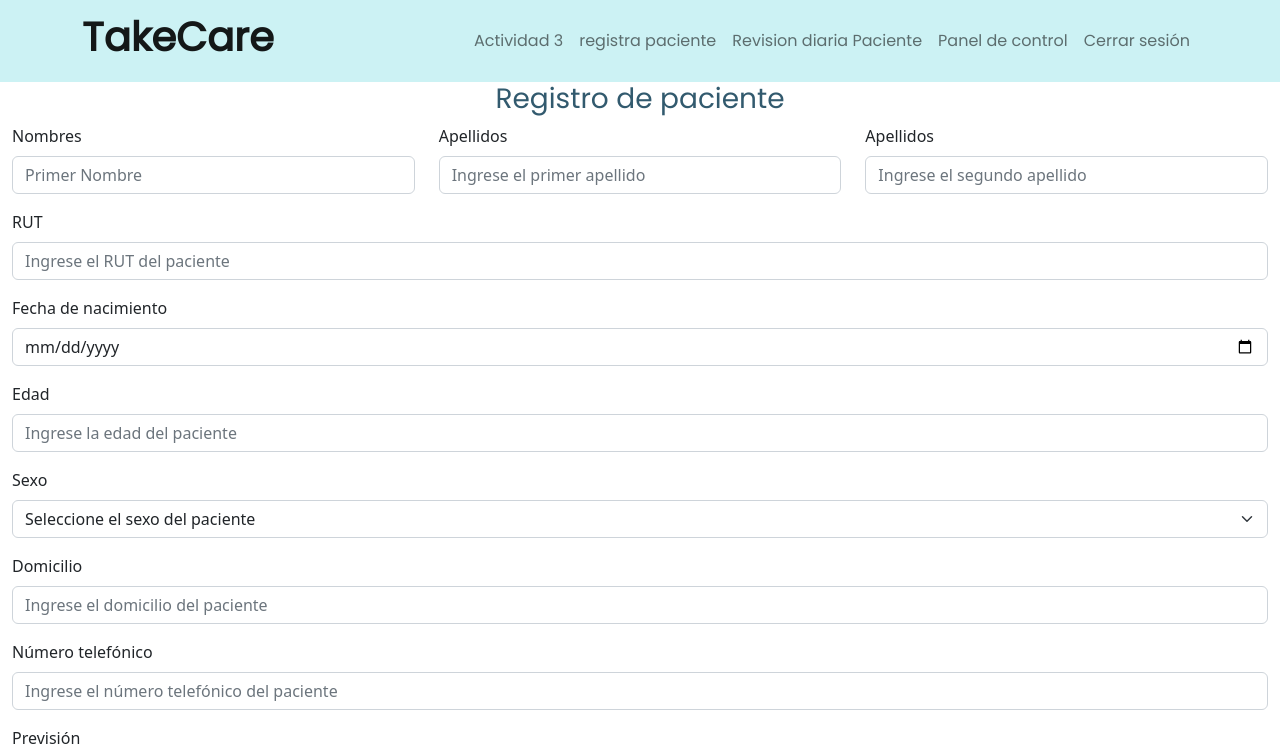
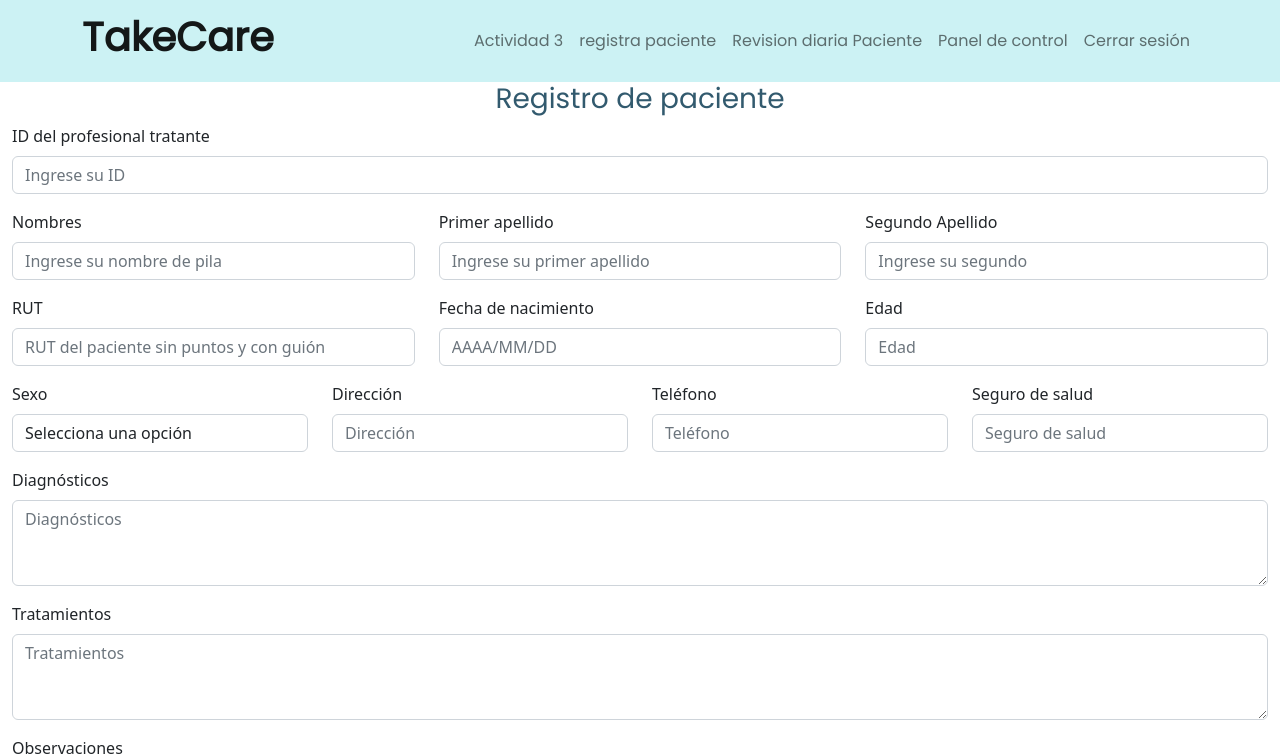
Before and after one commit to mrav7/TakeCare, a React (Vite) app in the folder TakeCare/frontend/: page /signup-patient in a window 1280 px wide. Shown: the top 756 px of the page. Built offline with nearby package versions, Linux system fonts and the light colour scheme.

Commit message:
completado PatientRegisterForm

```diff
--- a/TakeCare/frontend/src/components/main/PatientRegisterForm.jsx
+++ b/TakeCare/frontend/src/components/main/PatientRegisterForm.jsx
@@ -1,90 +1,131 @@
-import React from "react";
+import React, { useState } from "react";
 import { Container, Row, Col, Form, Button } from "react-bootstrap";
 import { useForm } from "react-hook-form";
+import axios from "axios";
+import { useNavigate } from "react-router-dom";
 
 function PatientRegisterForm() {
-  const {
-    register,
-    watch,
-    getValues,
-    handleSubmit,
-    formState: { errors },
-  } = useForm();
+  const { register, handleSubmit, formState: { errors } } = useForm();
+  const [values, setValues] = useState({
+    IDProfessional: '',
+    firstname: '',
+    middlename: '',
+    lastname: '',
+    rut: '',
+    birthdate: '',
+    age: '',
+    gender: '',
+    address: '',
+    phone: '',
+    insurance: '',
+    diagnostics: '',
+    treatments: '',
+    observations: ''
+  });
+  const navigate = useNavigate();
 
   const onSubmit = (data) => {
-    console.log(data);
-  };
+    axios.post('http://localhost:3000/createPatient', values)
+      .then(res => {
+        console.log(res);
+        navigate('/patientPage')
+      })
+      .catch(err => console.log(err))
+  }
 
   return (
     <Container fluid>
-      <h3 class="_h3">Registro de paciente</h3>
-      <Form className="" onSubmit={handleSubmit(onSubmit)}>
+      <h3 className="_h3">Registro de paciente</h3>
+      <Form className="" method="" onSubmit={handleSubmit(onSubmit)}>
+        <Col>
+            <Form.Group className="mb-3" controlId="regPatientsProfessionalID">
+              <Form.Label>ID del profesional tratante</Form.Label>
+              <Form.Control
+                type="text"
+                name="IDProfessional"
+                {...register("IDProfessional", {
+                  required: true,
+                  min: 1,
+                  max: 1000,
+                })}
+                placeholder="Ingrese su ID"
+                onChange={e => setValues({...values, IDProfessional: e.target.value})}
+              ></Form.Control>
+              {errors.IDProfessional && errors.IDProfessional.type === "required" && (
+                <p className="errorMsg">Ingresa el ID del profesional</p>
+              )}
+              {errors.IDProfessional && errors.IDProfessional.type === "min" && (
+                <p className="errorMsg">El ID debe ser mayor a 0</p>
+              )}
+              {errors.IDProfessional && errors.IDProfessional.type === "max" && (
+                <p className="errorMsg">El ID debe ser menor o igual a 1000</p>
+              )}
+            </Form.Group>
+          </Col>
         <Row>
           <Col>
             <Form.Group className="mb-3" controlId="regPatientName">
               <Form.Label>Nombres</Form.Label>
               <Form.Control
                 type="text"
-                name="name"
-                {...register("name", {
+                name="firstname"
+                {...register("firstname", {
                   required: true,
                   pattern: /^([A-Za-z])+$/,
                 })}
-                placeholder="Primer Nombre"
+                placeholder="Ingrese su nombre de pila"
+                onChange={e => setValues({...values, firstname: e.target.value})}
               ></Form.Control>
-              {errors.name && errors.name.type === "required" && (
-                <p className="errorMsg">Pon tu nombre</p>
+              {errors.firstname && errors.firstname.type === "required" && (
+                <p className="errorMsg">Ingresa el primer nombre</p>
               )}
-              {errors.name && errors.name.type === "pattern" && (
-                <p className="errorMsg">Debe ser solo letras sin espacios</p>
+              {errors.firstname && errors.firstname.type === "pattern" && (
+                <p className="errorMsg">Solo se permiten letras sin espacios</p>
               )}
             </Form.Group>
           </Col>
           <Col>
-            <Form.Group className="mb-3" controlId="regPatientLastname">
-              <Form.Label>Apellidos</Form.Label>
+            <Form.Group className="mb-3" controlId="regPatientMiddlename">
+              <Form.Label>Primer apellido</Form.Label>
               <Form.Control
                 type="text"
-                name="firstLastName"
-                {...register("firstLastName", {
-                  required: true,
+                name="middlename"
+                {...register("middlename", {
                   pattern: /^([A-Za-z])+$/,
                 })}
-                placeholder="Ingrese el primer apellido"
+                placeholder="Ingrese su primer apellido"
+                onChange={e => setValues({...values, middlename: e.target.value})}
               ></Form.Control>
-              {errors.firstLastName &&
-                errors.firstLastName.type === "required" && (
-                  <p className="errorMsg">Pon tu primer Apellido</p>
-                )}
-              {errors.firstLastName &&
-                errors.firstLastName.type === "pattern" && (
-                  <p className="errorMsg">Debe ser solo letras sin espacios</p>
+              {errors.middlename && errors.middlename.type === "pattern" && (
+                <p className="errorMsg">Solo se permiten letras sin espacios</p>
               )}
             </Form.Group>
           </Col>
           <Col>
-            <Form.Group className="mb-3" controlId="regPatientLastname">
-              <Form.Label>Apellidos</Form.Label>
+            <Form.Group className="mb-3" controlId="regPatientLastName">
+              <Form.Label>Segundo Apellido</Form.Label>
               <Form.Control
                 type="text"
-                name="secondLastName"
-                {...register("secondLastName", {
+                name="lastname"
+                {...register("lastname", {
                   required: true,
                   pattern: /^([A-Za-z])+$/,
                 })}
-                placeholder="Ingrese el segundo apellido"
+                placeholder="Ingrese su segundo"
+                onChange={e => setValues({...values, lastname: e.target.value})}
               ></Form.Control>
-              {errors.secondLastName && errors.secondLastName.type === "required" && (
-                <p className="errorMsg">Pon tu segundo apellido</p>
+              {errors.lastname && errors.lastname.type === "required" && (
+                <p className="errorMsg">Ingresa su segundo apellido</p>
               )}
-              {errors.secondLastName && errors.secondLastName.type === "pattern" && (
-                <p className="errorMsg">Debe ser solo letras sin espacios</p>
+              {errors.lastname && errors.lastname.type === "pattern" && (
+                <p className="errorMsg">Solo se permiten letras sin espacios</p>
               )}
             </Form.Group>
           </Col>
         </Row>
+        <Row>
           <Col>
-          <Form.Group className="mb-3" controlId="regPatientRut">
+            <Form.Group className="mb-3" controlId="regPatientRUT">
               <Form.Label>RUT</Form.Label>
               <Form.Control
                 type="text"
@@ -93,30 +134,31 @@ function PatientRegisterForm() {
                   required: true,
                   pattern: /[0-9]{8}(-)(([0-9]{1})|k)/,
                 })}
-              placeholder="Ingrese el RUT del paciente"
+                placeholder="RUT del paciente sin puntos y con guión"
+                onChange={e => setValues({...values, rut: e.target.value})}
               ></Form.Control>
               {errors.rut && errors.rut.type === "required" && (
-              <p className="errorMsg">Pon tu rut</p>
+                <p className="errorMsg">Ingresa el RUT</p>
               )}
               {errors.rut && errors.rut.type === "pattern" && (
-              <p className="errorMsg">Debe poner rut con guion y sin puntos</p>
+                <p className="errorMsg">Ingresa un RUT válido</p>
               )}
-            <Form.Text></Form.Text>
             </Form.Group>
           </Col>
           <Col>
-          <Form.Group className="mb-3" controlId="regPatientBirthday">
+            <Form.Group className="mb-3" controlId="regPatientBirthdate">
               <Form.Label>Fecha de nacimiento</Form.Label>
               <Form.Control
-              type="date"
-              name="date"
-              {...register("date", {
+                type="text"
+                name="birthdate"
+                {...register("birthdate", {
                   required: true,
                 })}
-              placeholder="Ingrese la fecha de nacimiento del paciente"
+                placeholder="AAAA/MM/DD"
+                onChange={e => setValues({...values, birthdate: e.target.value})}
               ></Form.Control>
-            {errors.date && errors.date.type === "required" && (
-              <p className="errorMsg">Pon fecha</p>
+              {errors.birthdate && errors.birthdate.type === "required" && (
+                <p className="errorMsg">Ingresa la fecha de nacimiento</p>
               )}
             </Form.Group>
           </Col>
@@ -124,158 +166,156 @@ function PatientRegisterForm() {
             <Form.Group className="mb-3" controlId="regPatientAge">
               <Form.Label>Edad</Form.Label>
               <Form.Control
-              type="text"
+                type="number"
                 name="age"
                 {...register("age", {
                   required: true,
-                pattern:/[0-9]+/,
-                min: 1,
-                max: 130,
+                  min: 0,
                 })}
-              placeholder="Ingrese la edad del paciente"
+                placeholder="Edad"
+                onChange={e => setValues({...values, age: e.target.value})}
               ></Form.Control>
               {errors.age && errors.age.type === "required" && (
-              <p className="errorMsg">Poner edad</p>
+                <p className="errorMsg">Ingresa la edad</p>
               )}
               {errors.age && errors.age.type === "min" && (
-              <p className="errorMsg">Edad minima 1</p>
+                <p className="errorMsg">La edad debe ser mayor o igual a 0</p>
               )}
-            {errors.age && errors.age.type === "max" && (
-              <p className="errorMsg">Edad maxima 130</p>
-            )}
-            {errors.age && errors.age.type === "pattern" && (
-              <p className="errorMsg">Solo numeros</p>
-            )}
-            <Form.Text></Form.Text>
             </Form.Group>
           </Col>
+        </Row>
+        <Row>
           <Col>
             <Form.Group className="mb-3" controlId="regPatientGender">
               <Form.Label>Sexo</Form.Label>
-            <Form.Select
-              aria-label="Default select example"
+              <Form.Control
+                as="select"
                 name="gender"
                 {...register("gender", {
                   required: true,
                 })}
-            >
-              <option selected disabled value="">
-                Seleccione el sexo del paciente
-              </option>
-              <option value="1">Másculino</option>
-              <option value="2">Femenino</option>
-            </Form.Select>
+                onChange={e => setValues({...values, gender: e.target.value})}>
+                <option value="">Selecciona una opción</option>
+                <option value="0">Masculino</option>
+                <option value="1">Femenino</option>
+              </Form.Control>
               {errors.gender && errors.gender.type === "required" && (
-              <p className="errorMsg">Pon tu género</p>
+                <p className="errorMsg">Selecciona el sexo</p>
               )}
             </Form.Group>
           </Col>
           <Col>
-          <Form.Group className="mb-3" controlId="regPatientAddr">
-            <Form.Label>Domicilio</Form.Label>
+            <Form.Group className="mb-3" controlId="regPatientAddress">
+              <Form.Label>Dirección</Form.Label>
               <Form.Control
                 type="text"
-              name="homeAdress"
-              {...register("homeAdress", {
+                name="address"
+                {...register("address", {
                   required: true,
                 })}
-              placeholder="Ingrese el domicilio del paciente"
+                placeholder="Dirección"
+                onChange={e => setValues({...values, address: e.target.value})}
               ></Form.Control>
-            {errors.homeAdress && errors.homeAdress.type === "required" && (
-              <p className="errorMsg">Pon dirección</p>
+              {errors.address && errors.address.type === "required" && (
+                <p className="errorMsg">Ingresa la dirección</p>
               )}
-            <Form.Text></Form.Text>
             </Form.Group>
           </Col>
           <Col>
             <Form.Group className="mb-3" controlId="regPatientPhone">
-            <Form.Label>Número telefónico</Form.Label>
+              <Form.Label>Teléfono</Form.Label>
               <Form.Control
-              type="text"
+                type="tel"
                 name="phone"
                 {...register("phone", {
                   required: true,
-                pattern: /9([0-9]{8})$/,
+                  pattern: /[0-9]{9}/,
                 })}
-              placeholder="Ingrese el número telefónico del paciente"
+                placeholder="Teléfono"
+                onChange={e => setValues({...values, phone: e.target.value})}
               ></Form.Control>
               {errors.phone && errors.phone.type === "required" && (
-              <p className="errorMsg">Pon telefono</p>
+                <p className="errorMsg">Ingresa el teléfono</p>
               )}
               {errors.phone && errors.phone.type === "pattern" && (
-              <p className="errorMsg">Parte con 9 y continúa con 8 numeros</p>
+                <p className="errorMsg">Ingresa un número de teléfono válido</p>
               )}
             </Form.Group>
           </Col>
           <Col>
-          <Form.Group className="mb-3" controlId="regPatientPrevicion">
-            <Form.Label>Previsión</Form.Label>
+            <Form.Group className="mb-3" controlId="regPatientInsurance">
+              <Form.Label>Seguro de salud</Form.Label>
               <Form.Control
                 type="text"
-              name="prevision"
-              {...register("prevision", {
+                name="insurance"
+                {...register("insurance", {
                   required: true,
-                pattern: /^[A-Za-z]+$/,
                 })}
-              placeholder="Ingrese la previción del paciente"
+                placeholder="Seguro de salud"
+                onChange={e => setValues({...values, insurance: e.target.value})}
               ></Form.Control>
-            {errors.prevision && errors.prevision.type === "required" && (
-              <p className="errorMsg">Pon tu seguro</p>
-            )}
-            {errors.prevision && errors.prevision.type === "pattern" && (
-              <p className="errorMsg">Solo usa letras</p>
+              {errors.insurance && errors.insurance.type === "required" && (
+                <p className="errorMsg">Ingresa el seguro de salud</p>
               )}
             </Form.Group>
           </Col>
+        </Row>
+        <Row>
           <Col>
-          <Form.Group className="mb-3" controlId="regPatientDiag">
+            <Form.Group className="mb-3" controlId="regPatientDiagnostics">
               <Form.Label>Diagnósticos</Form.Label>
               <Form.Control
-              type="text"
                 as="textarea"
                 rows={3}
-              placeholder="Ingrese el diagnóstico del paciente"
-              name="diagnostic"
-              {...register("diagnostic", {
+                name="diagnostics"
+                {...register("diagnostics", {
                   required: true,
                 })}
+                placeholder="Diagnósticos"
+                onChange={e => setValues({...values, diagnostics: e.target.value})}
               ></Form.Control>
-            {errors.diagnostic && errors.diagnostic.type === "required" && (
-              <p className="errorMsg">Pon diagnostico</p>
+              {errors.diagnostics && errors.diagnostics.type === "required" && (
+                <p className="errorMsg">Ingresa los diagnósticos</p>
               )}
             </Form.Group>
           </Col>
+        </Row>
+        <Row>
           <Col>
-          <Form.Group className="mb-3" controlId="regPatientTrat">
+            <Form.Group className="mb-3" controlId="regPatientTreatments">
               <Form.Label>Tratamientos</Form.Label>
               <Form.Control
-              type="text"
                 as="textarea"
                 rows={3}
-              name="treatment"
-              {...register("treatment", {
+                name="treatments"
+                {...register("treatments", {
                   required: true,
                 })}
-              placeholder="Ingrese los tratamientos del paciente"
+                placeholder="Tratamientos"
+                onChange={e => setValues({...values, treatments: e.target.value})}
               ></Form.Control>
-            {errors.treatment && errors.treatment.type === "required" && (
-              <p className="errorMsg">Pon tratamiento</p>
+              {errors.treatments && errors.treatments.type === "required" && (
+                <p className="errorMsg">Ingresa los tratamientos</p>
               )}
             </Form.Group>
           </Col>
+        </Row>
+        <Row>
           <Col>
-          <Form.Group className="mb-3" controlId="regPatientObs">
+            <Form.Group className="mb-3" controlId="regPatientObservations">
               <Form.Label>Observaciones</Form.Label>
               <Form.Control
-              type="text"
                 as="textarea"
                 rows={3}
-              placeholder="Registre sus observaciones"
+                name="observations"
+                {...register("observations")}
+                placeholder="Observaciones"
+                onChange={e => setValues({...values, observations: e.target.value})}
               ></Form.Control>
-            <Form.Text></Form.Text>
             </Form.Group>
           </Col>
-        <Button type="submit" className="_button">
+        </Row>
+        <Button variant="primary" type="submit">
           Registrar paciente
         </Button>
       </Form>
```
Lines whose indentation alone changed are shown as unchanged.
